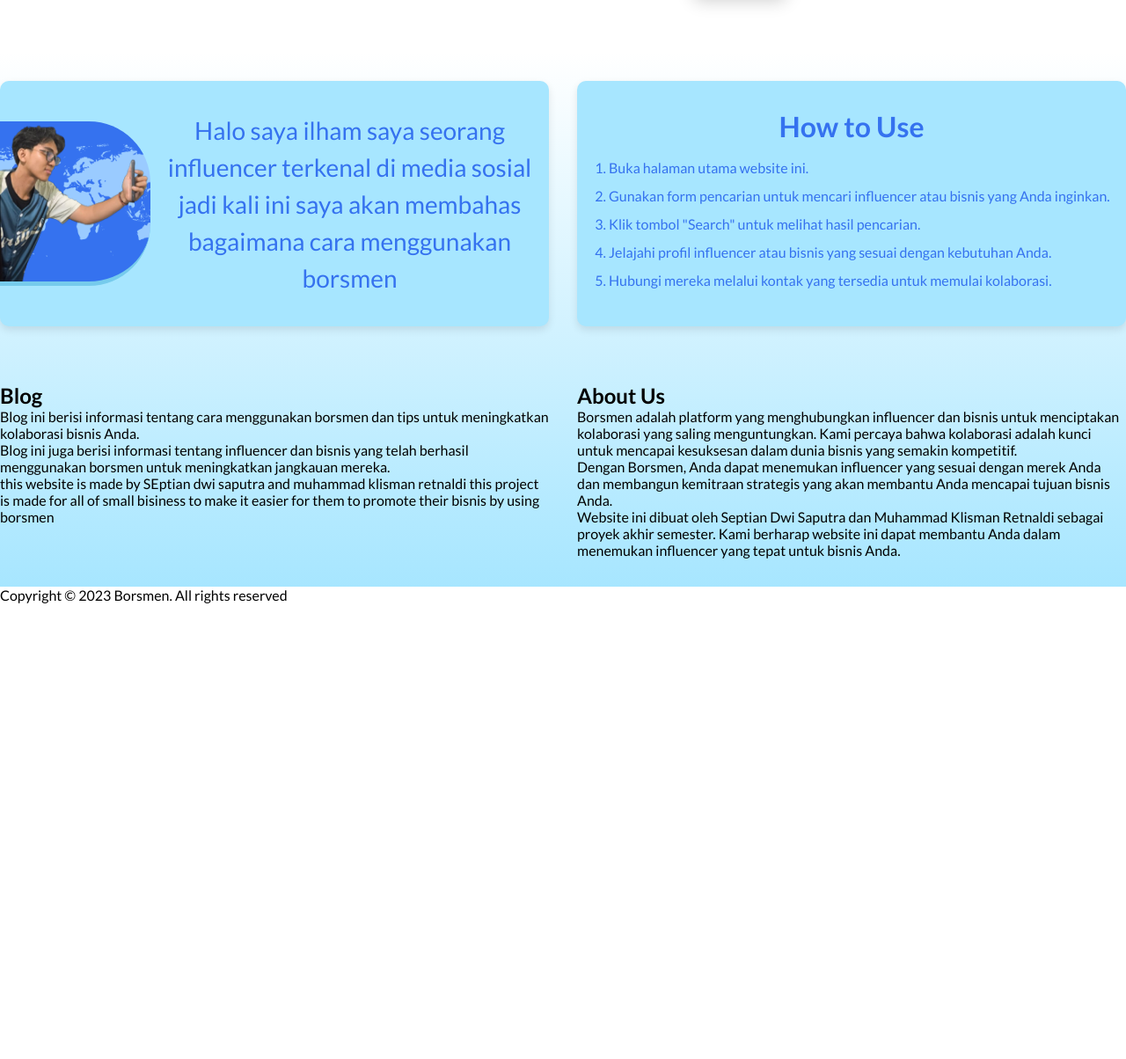
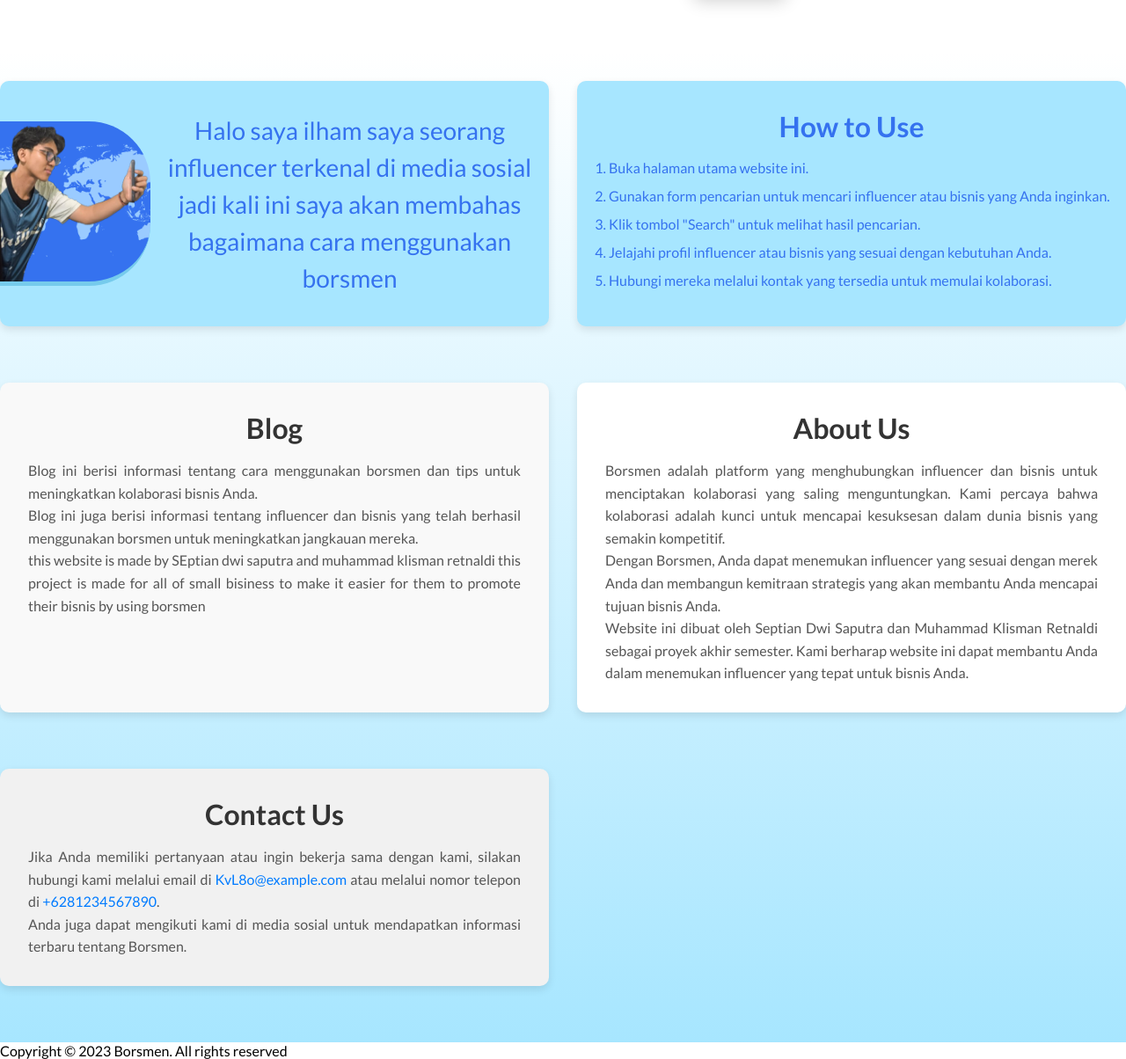
Before and after one commit to septiansantang/BORS, a PHP site: page / in a window 1280 px wide. Shown: the part 724-1928 px from the top of the page at 88% size. Before the commit the page ends 1410 px from the top, so only its background shows below. Run offline with PHP 8.4, Linux system fonts and the light colour scheme; some libraries are stand-ins or nearby versions.

Commit message:
bismilahirohmanirohim

```diff
--- a/CSS/Borsmenlanding.css
+++ b/CSS/Borsmenlanding.css
@@ -334,6 +334,83 @@ color: var(--primary-colour-dark);
             transform: translatex(0);
         }
     }
+    /* Styling untuk Blog Section */
+    .blog_about_us_septian {
+        padding: 2rem;
+        background-color: #f9f9f9;
+        border-radius: 10px;
+        box-shadow: 0 4px 10px rgba(0, 0, 0, 0.1);
+        margin-bottom: 2rem;
+    }
+
+    .blog_about_us_septian h2 {
+        font-size: 2rem;
+        color: #333;
+        margin-bottom: 1rem;
+        text-align: center;
+    }
+
+    .blog_about_us_septian p {
+        font-size: 1rem;
+        color: #555;
+        line-height: 1.6;
+        text-align: justify;
+    }
+
+    /* Styling untuk About Us Section */
+    .blog_about_us_klisman {
+        padding: 2rem;
+        background-color: #ffffff;
+        border-radius: 10px;
+        box-shadow: 0 4px 10px rgba(0, 0, 0, 0.1);
+        margin-bottom: 2rem;
+    }
+
+    .blog_about_us_klisman h2 {
+        font-size: 2rem;
+        color: #333;
+        margin-bottom: 1rem;
+        text-align: center;
+    }
+
+    .blog_about_us_klisman p {
+        font-size: 1rem;
+        color: #555;
+        line-height: 1.6;
+        text-align: justify;
+    }
+
+    /* Styling untuk Contact Us Section */
+    .contact_section {
+        padding: 2rem;
+        background-color: #f1f1f1;
+        border-radius: 10px;
+        box-shadow: 0 4px 10px rgba(0, 0, 0, 0.1);
+        margin-bottom: 2rem;
+    }
+
+    .contact_section h2 {
+        font-size: 2rem;
+        color: #333;
+        margin-bottom: 1rem;
+        text-align: center;
+    }
+
+    .contact_section p {
+        font-size: 1rem;
+        color: #555;
+        line-height: 1.6;
+        text-align: justify;
+    }
+
+    .contact_section a {
+        color: #007bff;
+        text-decoration: none;
+    }
+
+    .contact_section a:hover {
+        text-decoration: underline;
+    }
 
     main img {
         width: 100%;
--- a/index.html
+++ b/index.html
@@ -99,7 +99,6 @@
             </ol>
         </div>
     </section>
-
     <section class="blog_about_us_septian">
         <div class="container">
             <h2>Blog</h2>
@@ -116,6 +115,14 @@
         </div>
         <p>Website ini dibuat oleh Septian Dwi Saputra dan Muhammad Klisman Retnaldi sebagai proyek akhir semester. Kami berharap website ini dapat membantu Anda dalam menemukan influencer yang tepat untuk bisnis Anda.</p>
     </section>
+
+    <section class="contact_section">
+        <div class="container">
+            <h2>Contact Us</h2>
+            <p>Jika Anda memiliki pertanyaan atau ingin bekerja sama dengan kami, silakan hubungi kami melalui email di <a href="mailto:KvL8o@example.com">KvL8o@example.com</a> atau melalui nomor telepon di <a href="tel:+6281234567890">+6281234567890</a>.</p>
+            <p>Anda juga dapat mengikuti kami di media sosial untuk mendapatkan informasi terbaru tentang Borsmen.</p>
+        </div>
+    </section>
 </main>
   <div class="bar">
     Copyright &copy; 2023 Borsmen. All rights reserved
```
